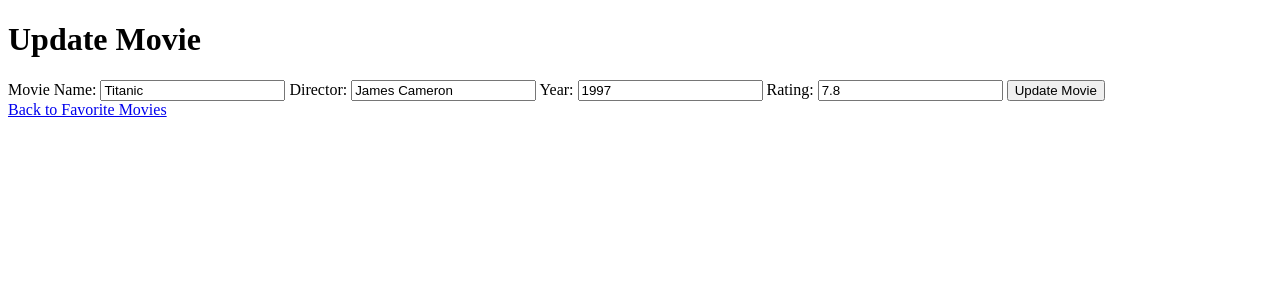
After one commit to shira1008/MoviWeb, a Flask app: page /users/1/update_movie/1 in a window 1280 px wide. The commit adds this page. Shown: the top 300 px of the page. Run offline with Flask 3, Linux system fonts and the light colour scheme.

Commit message:
added delete and update routes

```diff
--- a/app.py
+++ b/app.py
@@ -1,4 +1,4 @@
-from flask import Flask, render_template, request, redirect, url_for
+from flask import Flask, render_template, request, redirect, url_for, abort
 from datamanager.json_data_manager import JSONDataManager
 from fetching_from_api import fetch_data
 
@@ -19,7 +19,12 @@ def list_users():
 @app.route('/users/<int:user_id>')
 def favorite_movies(user_id):
     movies = data_manager.get_user_movies(user_id)
-    return render_template('user_movies.html', movies=movies, user_id=user_id)
+    user = data_manager.get_user_by_id(user_id)
+    if not user:
+        abort(404, "User not found.")
+    user_name = user["name"]
+    return render_template('user_movies.html', movies=movies, user_id=user_id,  user_name= user_name )
+
 
 @app.route('/add_user', methods=['GET','POST'])
 def add_user():
@@ -46,6 +51,7 @@ def add_movie(user_id):
     director = movie_data.get('Director', '')
     year = movie_data.get('Year', '')
     rating = movie_data.get('imdbRating', '')
+    url = movie_data["Poster"]
     if user:
         user_movies = user['movies']
         for movie in user_movies:
@@ -59,7 +65,7 @@ def add_movie(user_id):
             'director': director,
             'year': year,
             'rating':rating,
-            'url': ''
+            'url': url
         }
         user_movies.append(movie)
         data_manager.update_user_movies(user_id, user_movies)
@@ -68,6 +74,64 @@ def add_movie(user_id):
         return "User not found."
 
 
+@app.route("/users/<int:user_id>/update_movie/<int:movie_id>", methods=["GET", "POST"])
+def update_movie(user_id, movie_id):
+    #check the user
+    user = data_manager.get_user_by_id(user_id)
+    if not user:
+        return "User not found."
+
+    # Retrieve the user's movies
+    # user_movies = user['movies']
+    user_movies = data_manager.get_user_movies(user_id)
+    movie = None
+    for one_movie in user_movies:
+        if one_movie['id'] == movie_id:
+            movie = one_movie
+
+    if not movie:
+        abort(404, "Movie not found.")
+
+
+    if request.method == "POST":
+        movie_name = request.form.get('movie_name')
+        director = request.form.get('director')
+        year = request.form.get('year')
+        rating = request.form.get('rating')
+
+        for a_movie in user_movies:
+            if a_movie['id'] == movie_id:
+                    a_movie['name'] = movie_name
+                    a_movie['director'] = director
+                    a_movie['year'] = year
+                    a_movie['rating'] = rating
+
+        data_manager.update_user_movies(user_id, user_movies)
+        return redirect(url_for('favorite_movies', user_id=user_id))
+
+    return render_template('update_movie.html', user_id=user_id, movie_id=movie_id, movie=movie)
+
+
+@app.route("/users/<int:user_id>/delete_movie/<int:movie_id>", methods=["POST"])
+def delete_movie(user_id, movie_id):
+    user = data_manager.get_user_by_id(user_id)
+    if not user:
+        abort(404, "User not found.")
+
+    user_movies = user['movies']
+    movie_found = False
+    for movie in user_movies:
+        if movie['id'] == movie_id:
+            user_movies.remove(movie)
+            movie_found = True
+            break
+
+    if not movie_found:
+        abort(404, "Movie not found.")
+
+    data_manager.update_user_movies(user_id, user_movies)
+    return redirect(url_for('favorite_movies', user_id=user_id))
+
 
 if __name__ == '__main__':
     app.run(debug=True)
--- a/datamanager/json_data_manager.py
+++ b/datamanager/json_data_manager.py
@@ -7,7 +7,7 @@ class JSONDataManager(DataManagerInterface):
         self.filename = filename
 
     def get_user_by_id(self, user_id):
-        """Return the user with the given ID"""
+        """Return the data of user with the given ID"""
         data = self.read_file()
         for user in data:
             if user['id'] == user_id:
@@ -48,7 +48,7 @@ class JSONDataManager(DataManagerInterface):
     def get_user_movies(self, user_id):
         """Return a list of movies for the given user ID"""
         data = self.read_file()
-        print("Data:", data)  # Check the value of data
+        # print("Data:", data)  # Check the value of data
         for user in data:
             if user["id"] == user_id:
                 return user["movies"]
@@ -82,7 +82,7 @@ class JSONDataManager(DataManagerInterface):
 
 
     def update_user_movies(self, user_id, movies):
-        """Update the movie list after adding the movie for the given user ID"""
+        """Update the movie list after adding or update or delete the movie for the given user ID"""
         data = self.read_file()
         for user in data:
             if user['id'] == user_id:
@@ -95,11 +95,3 @@ class JSONDataManager(DataManagerInterface):
             print('User movies updated successfully.')
         except IOError as e:
             print(f'Error updating user movies: {str(e)}')
-
-
-
-    def update_movie(self, movie_id):
-        pass
-
-    def delete_movie(self, movie_id):
-        pass
--- /dev/null
+++ b/templates/update_movie.html
@@ -0,0 +1,56 @@
+<!DOCTYPE html>
+<html lang="en">
+  <head>
+    <meta charset="UTF-8" />
+    <meta name="viewport" content="width=device-width, initial-scale=1.0" />
+    <title>Update Movie</title>
+  </head>
+  <body>
+    <h1>Update Movie</h1>
+    <form
+      action="{{ url_for('update_movie', user_id=user_id, movie_id=movie_id) }}"
+      method="POST"
+    >
+      <label for="movie_name">Movie Name:</label>
+      <input
+        type="text"
+        id="movie_name"
+        name="movie_name"
+        value="{{ movie['name'] }}"
+        required
+      />
+
+      <label for="director">Director:</label>
+      <input
+        type="text"
+        id="director"
+        name="director"
+        value="{{ movie['director'] }}"
+        required
+      />
+
+      <label for="year">Year:</label>
+      <input
+        type="text"
+        id="year"
+        name="year"
+        value="{{ movie['year'] }}"
+        required
+      />
+
+      <label for="rating">Rating:</label>
+      <input
+        type="text"
+        id="rating"
+        name="rating"
+        value="{{ movie['rating'] }}"
+        required
+      />
+
+      <button type="submit" class="btn">Update Movie</button>
+    </form>
+    <a href="{{ url_for('favorite_movies', user_id=user_id) }}"
+      >Back to Favorite Movies</a
+    >
+  </body>
+</html>
```
Also changed, not shown: data.json (+1 -1 lines), templates/user_movies.html (+19 -2 lines).
